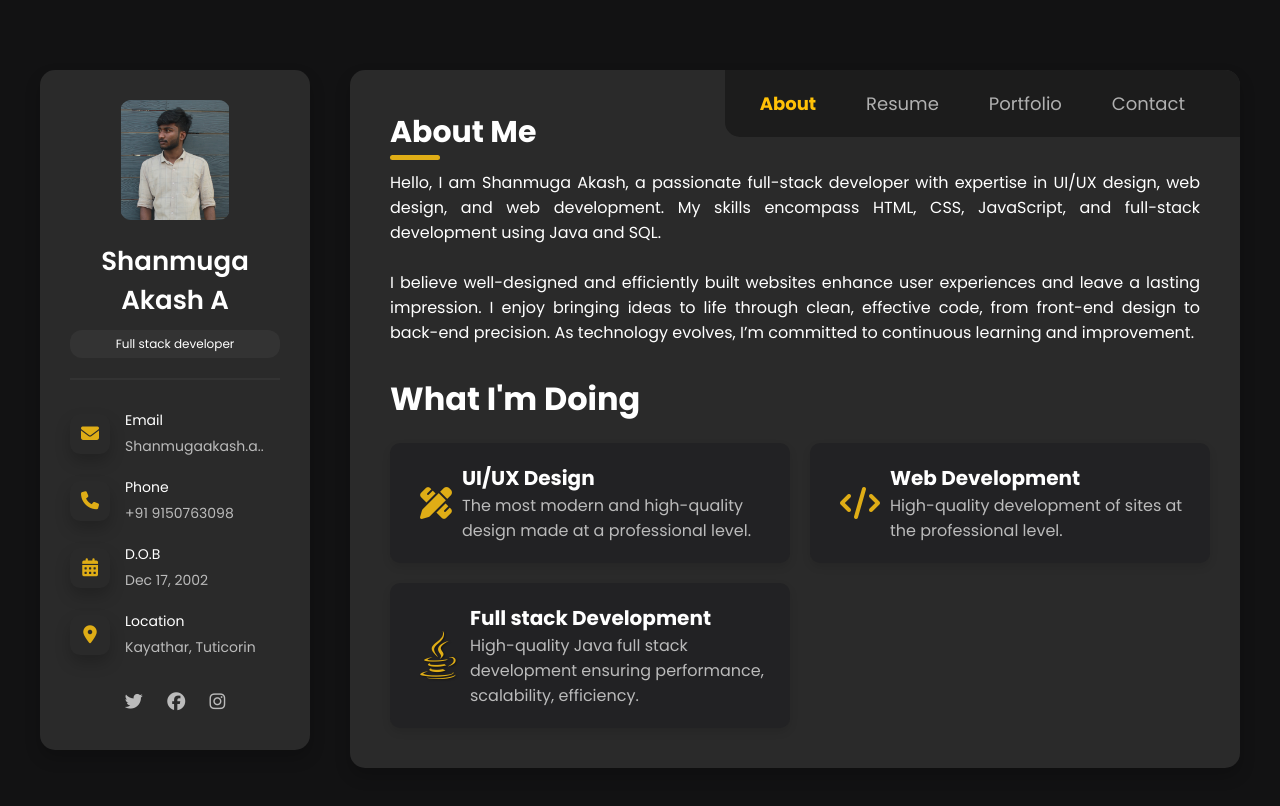
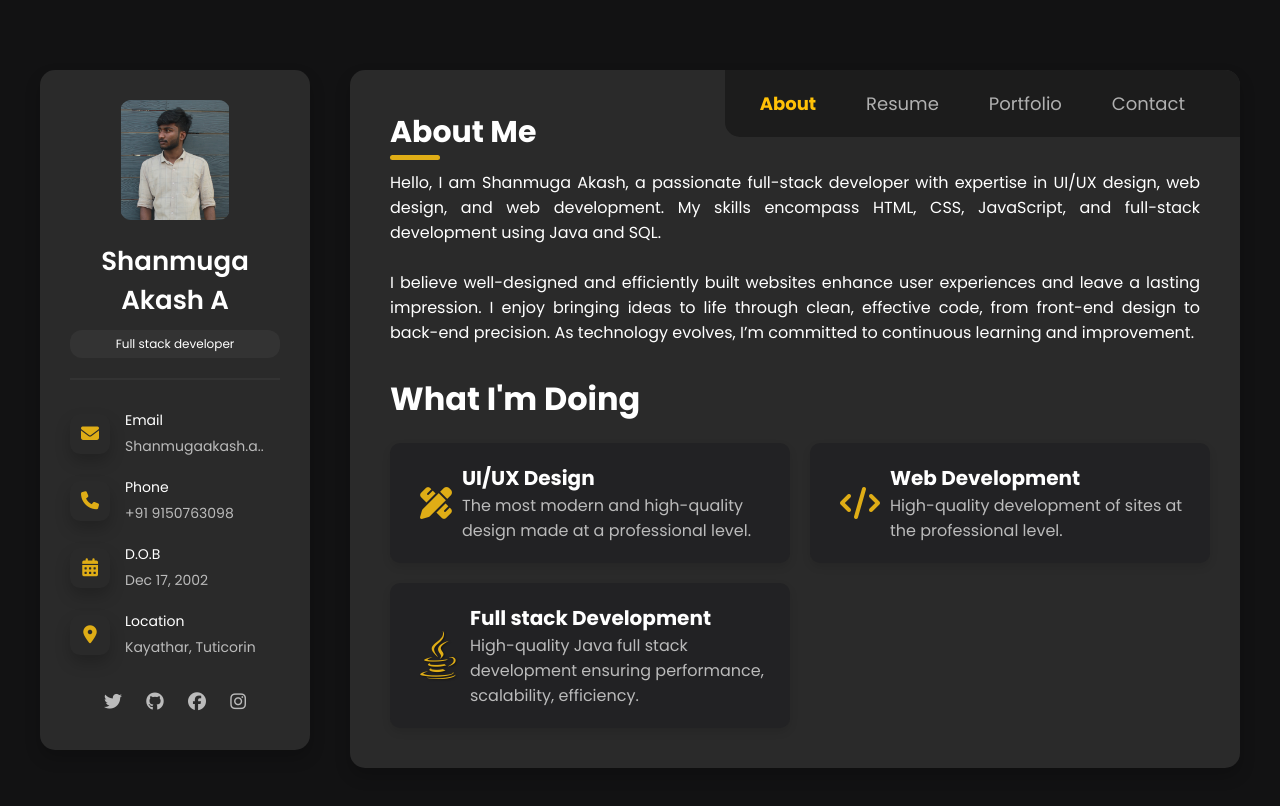
Before and after one commit to shanmugaakash-a/portfolio-shanmuga-akash-a, a plain HTML site: page index.html in a window 1280 px wide. Drawn offline with Linux system fonts and the light colour scheme.

Commit message:
Add files via upload

```diff
--- a/index.html
+++ b/index.html
@@ -71,8 +71,10 @@
 
                 <div class="social-links">
                     <a href="https://x.com/104Akash" target="_blank"><i class="fab fa-twitter"></i></a>
+                    <a href="https://github.com/shanmugaakash-a" target="_blank"><i class="fa-brands fa-github"></i></a>
                     <a href="https://www.facebook.com/profile.php?id=100021792307585" target="_blank"><i class="fab fa-facebook"></i></a>
                     <a href="https://www.instagram.com/happiee_.boy/" target="_blank"><i class="fab fa-instagram"></i></a>
+
                 </div>
             </div>
         </div>
```
